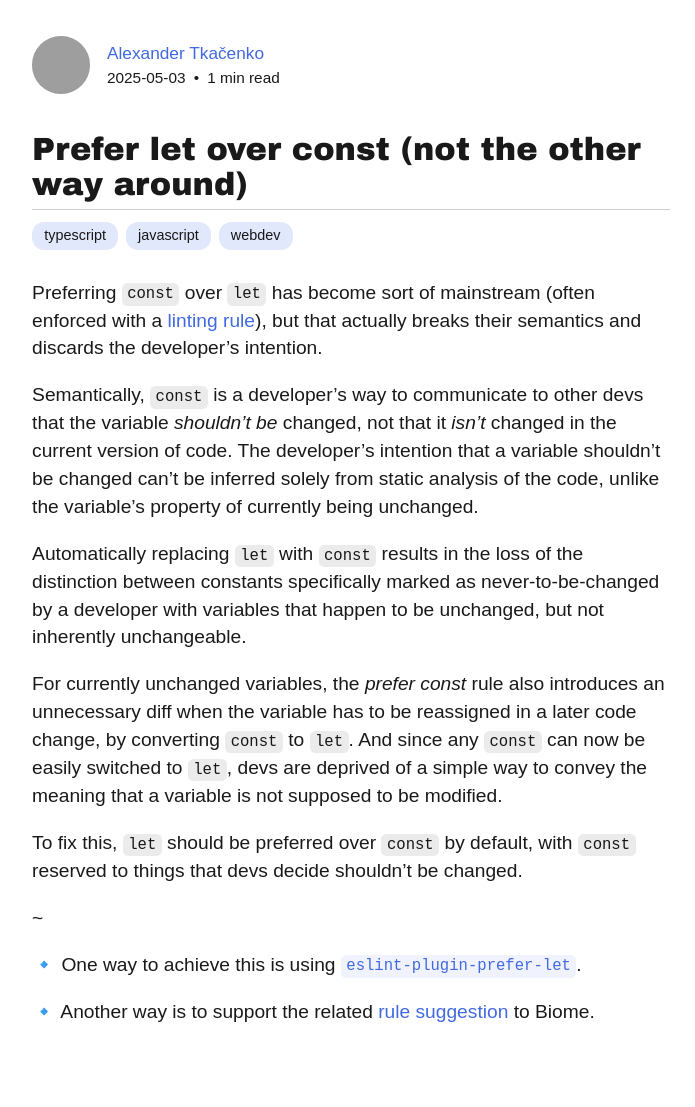
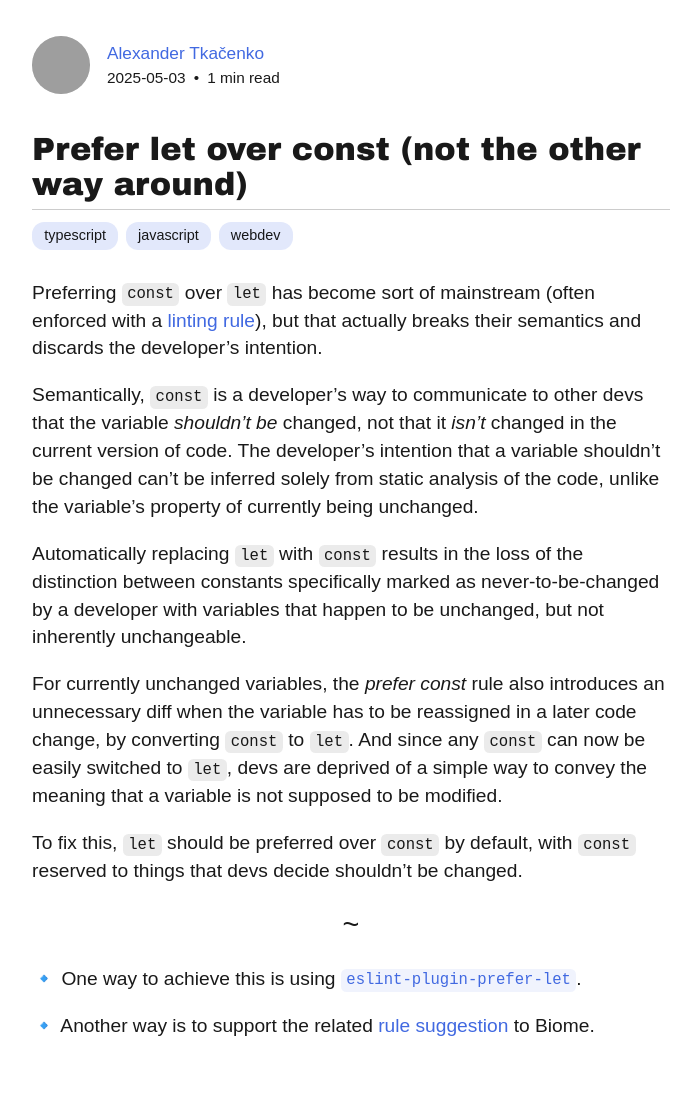
Before and after one commit to axtk/axtk.github.io, a Jekyll site: the page built from prefer_let.md, in a window 1280 px wide. Shown: the whole page, without its empty margins (289-984 px from the left). Built offline with Jekyll 4.4.1, drawn with Linux system fonts in a browser that asks for light colours; our own code applies the rules of GitHub Pages for plain Markdown files; grey boxes are pictures that could not be loaded.

Commit message:
replace hex unicode with characters

```diff
--- a/_layouts/default.html
+++ b/_layouts/default.html
@@ -53,7 +53,7 @@
 </div>
 
 {% endif %}
-{{content | replace: '\003ca href="http', '\003ca target="_blank" href="http' | replace: '\003cp>~\003c/p>', '\003cp class="sep">~\003c/p>'}}
+{{content | replace: '<a href="http', '<a target="_blank" href="http' | replace: '<p>~</p>', '<p class="sep">~</p>'}}
 </main>
 
 <script>
--- a/_layouts/index.html
+++ b/_layouts/index.html
@@ -12,7 +12,7 @@
 
 <main>
 
-{{content | replace: '\003ca href="http', '\003ca target="_blank" href="http' | replace: '\003cp>~\003c/p>', '\003cp class="sep">~\003c/p>'}}
+{{content | replace: '<a href="http', '<a target="_blank" href="http' | replace: '<p>~</p>', '<p class="sep">~</p>'}}
 
 </main>
 
```
